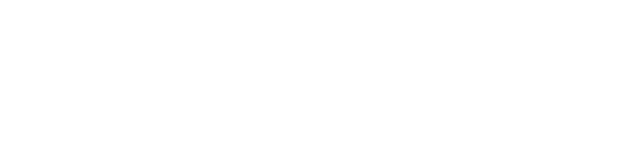
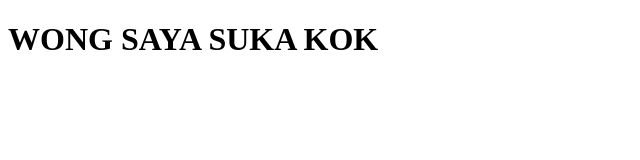
Before and after one commit to Shafwan-8/git-clone-test, a plain HTML site: page index.html in a window 1280 px wide. Shown: the whole page, without its empty margins (0-640 px from the left). Drawn offline with Linux system fonts and the light colour scheme.

Commit message:
Mengedit file index.html

```diff
--- a/index.html
+++ b/index.html
@@ -6,6 +6,6 @@
     <title>Test git remote</title>
 </head>
 <body>
-
+    <h1><b>WONG SAYA SUKA KOK</b></h1>
 </body>
 </html>
```
